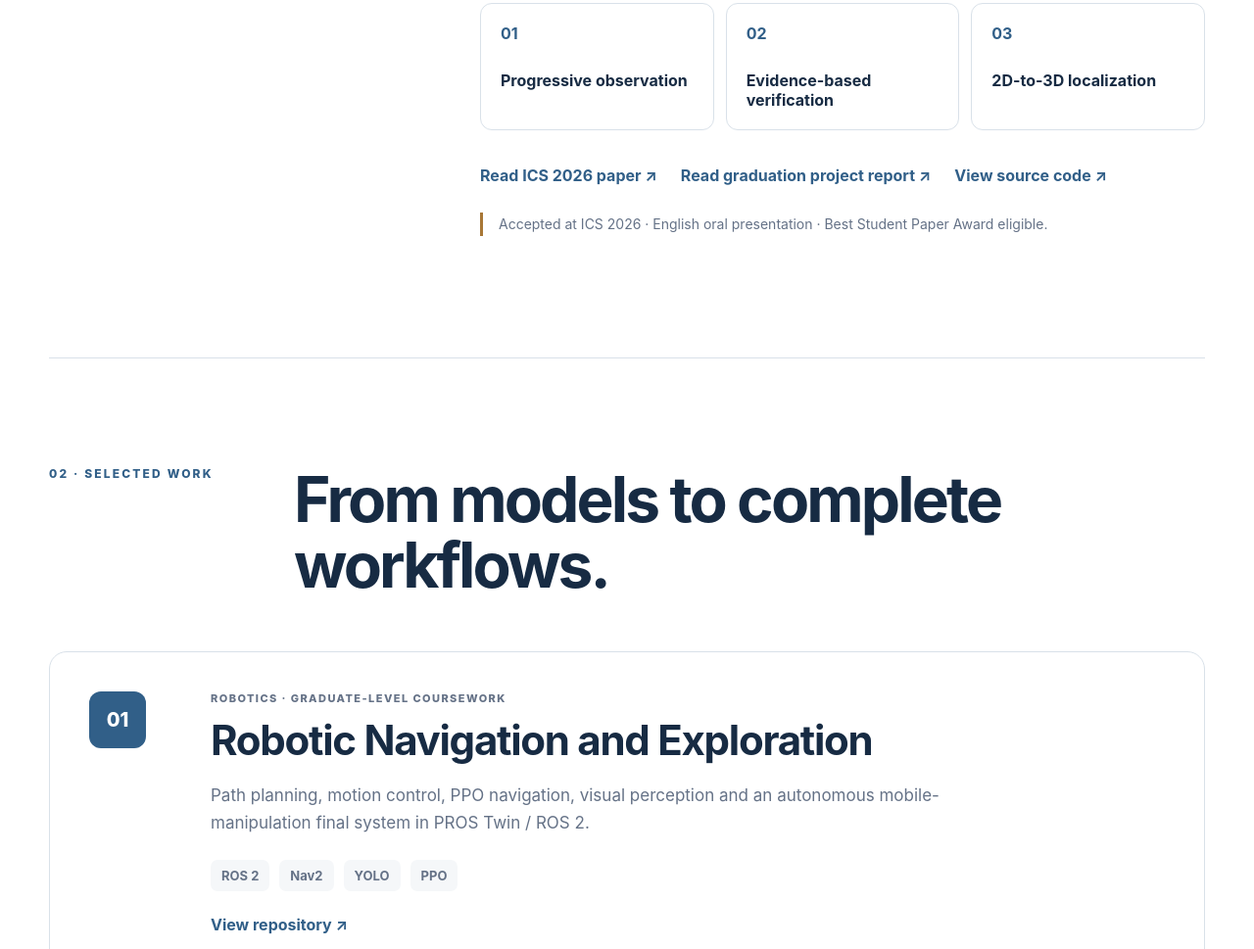
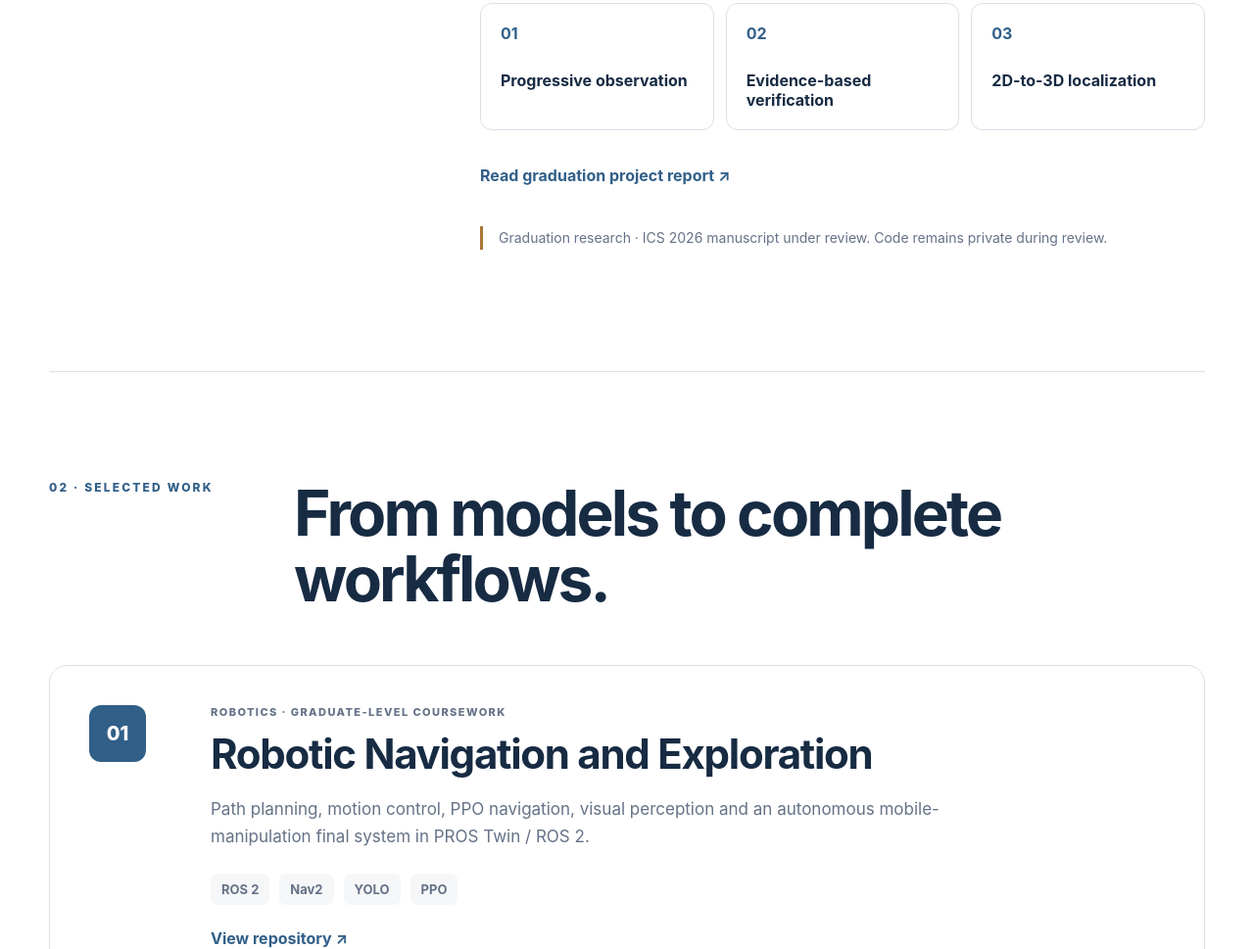
Before and after one commit to anyi-lee/graduate-school-portfolio, a plain HTML site: page docs/index.html in a window 1280 px wide. Shown: the part 1168-2137 px from the top of the page at 98% size. Drawn offline with Linux system fonts and the light colour scheme.

Commit message:
Revert "Organize portfolio research links and status"
This reverts commit 56a277fe7c35ba7bfc79d8bf0f69208ac166fa8a.

```diff
--- a/docs/index.html
+++ b/docs/index.html
@@ -26,7 +26,7 @@
         <h1>Research ideas,<br><span>built into systems.</span></h1>
         <p class="intro">I am An-Yi Lee, a computer science student working across 3D scene understanding, vision-language reasoning, autonomous robots and verifiable AI systems.</p>
         <div class="actions">
-          <a class="button primary" href="https://www.canva.com/d/zimdUU5DwXkvtmz">Full portfolio</a>
+          <a class="button primary" href="https://www.canva.com/d/NUBBIuMM1dA4Wgt">Full portfolio</a>
           <a class="button" href="https://www.canva.com/d/D8mJLuD3Ns5_NRw">One-page resume</a>
           <a class="text-link" href="https://github.com/anyi-lee">GitHub ↗</a>
         </div>
@@ -56,12 +56,8 @@
           <article><b>02</b><span>Evidence-based verification</span></article>
           <article><b>03</b><span>2D-to-3D localization</span></article>
         </div>
-        <div class="research-links">
-          <a href="files/prove-3d-ics-paper.pdf" target="_blank" rel="noopener">Read ICS 2026 paper ↗</a>
-          <a href="files/graduation-project-report.pdf" target="_blank" rel="noopener">Read graduation project report ↗</a>
-          <a href="https://github.com/Min-FangChuang/PROVE-3D">View source code ↗</a>
-        </div>
-        <p class="note">Accepted at ICS 2026 · English oral presentation · Best Student Paper Award eligible.</p>
+        <a class="research-report-link" href="files/graduation-project-report.pdf" target="_blank" rel="noopener">Read graduation project report ↗</a>
+        <p class="note">Graduation research · ICS 2026 manuscript under review. Code remains private during review.</p>
       </div>
     </section>
 
--- a/docs/styles.css
+++ b/docs/styles.css
@@ -47,9 +47,8 @@ h1 span { color: var(--blue); }
 .research-grid b, .research-grid span { display: block; }
 .research-grid b { margin-bottom: 28px; color: var(--blue); }
 .research-grid span { font-weight: 700; }
-.research-links { display: flex; flex-wrap: wrap; gap: 12px 24px; margin-bottom: 28px; }
-.research-links a { color: var(--blue); font-weight: 750; text-decoration: none; }
-.research-links a:hover { text-decoration: underline; text-underline-offset: 4px; }
+.research-report-link { display: inline-block; margin-bottom: 28px; color: var(--blue); font-weight: 750; text-decoration: none; }
+.research-report-link:hover { text-decoration: underline; text-underline-offset: 4px; }
 .note { padding-left: 16px; border-left: 3px solid var(--ochre); font-size: 14px !important; }
 
 .projects { display: grid; gap: 18px; }
```
Also changed, not shown: 1 other file.
